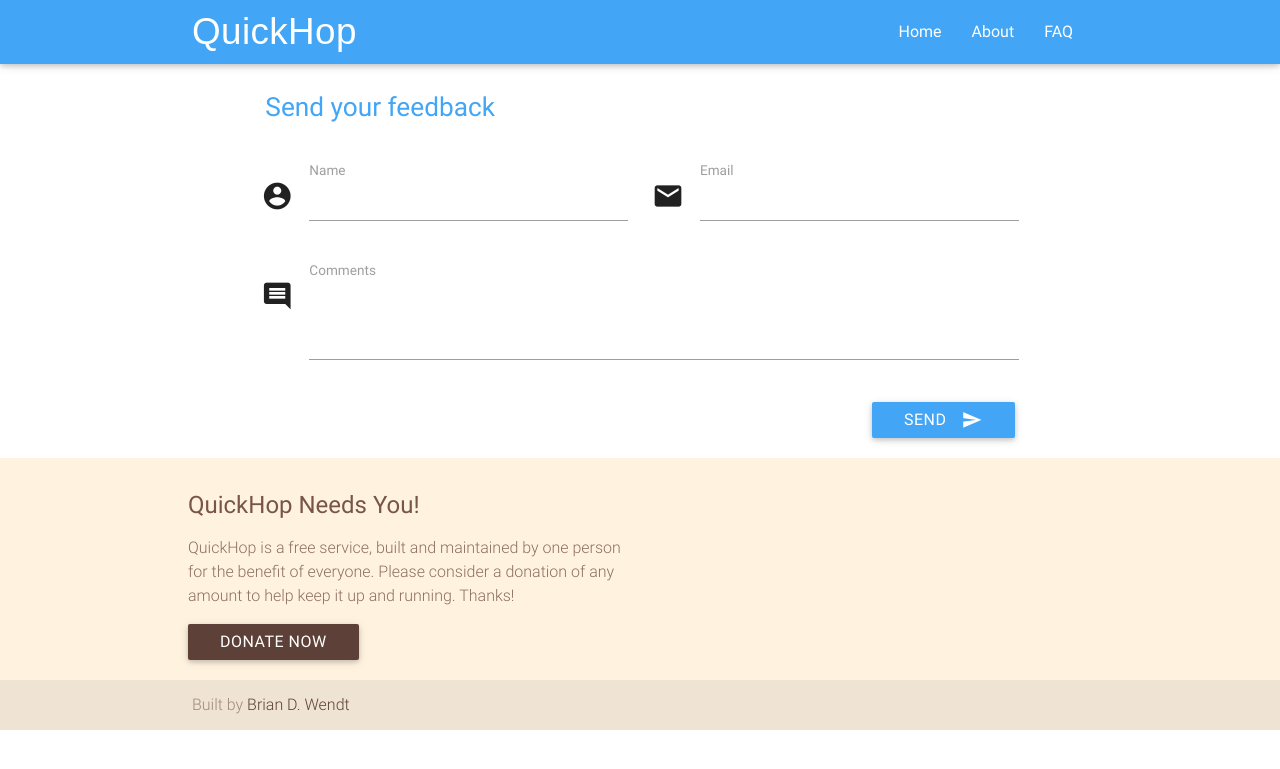
After one commit to briandwendt/quickhop, a Flask app: page /contact in a window 1280 px wide. The commit adds this page. Shown: the top 769 px of the page. Run offline with Flask 2, Linux system fonts and the light colour scheme; parts of the project's set-up code (start-up, migrations or seed data) failed here and were passed over; some libraries are stand-ins or nearby versions; some web fonts are replaced.

Commit message:
Contact form is working, need to get Flask-Mail running next.

```diff
--- a/forms.py
+++ b/forms.py
@@ -1,5 +1,5 @@
 from flask_wtf import Form
-from wtforms import StringField, SelectField, TextAreaField, SubmitField
+from wtforms import StringField, SelectField, TextAreaField
 from wtforms.validators import Length, Required, Email
 from datetime import date, time, datetime
 
@@ -36,13 +36,10 @@ class FindFlights(Form):
                  ("31", 31)])
 
 
-class Feedback(Form):
-    name = TextAreaField('Name')
-    email = TextAreaField('Email', validators=[
-        Required(),
-        Email()
-        ])
-    message = TextAreaField('Message', validators=[
-        Required()
-        ])
-    submit = SubmitField('Send Feedback')
+class Contact(Form):
+    name = StringField('Name', validators=[
+        Length(max=50), Required(message=u'A name. Any name will do.') ])
+    email = StringField('Email',
+        validators=[ Email(message=u'Please provide valid email address.') ])
+    message = TextAreaField('Comments',
+        validators=[ Required(message=u'You really should say SOMEthing.') ])
--- a/main.py
+++ b/main.py
@@ -1,6 +1,6 @@
 # Flask microframework
 from flask import Flask, request, redirect, render_template, url_for, flash
-from forms import FindFlights, Feedback
+from forms import FindFlights, Contact
 from config import CSRF_SECRET_KEY, FS_APP_ID, FS_APP_KEY
 
 # HTTP Requests and datetime utilities
@@ -61,16 +61,17 @@ def search():
     return render_template('search.html', form=form)
 
 
-@app.route('/feedback', methods=['GET', 'POST'])
-def feedback():
-  form = Feedback()
+@app.route('/contact', methods=['GET', 'POST'])
+def contact():
+  form = Contact()
 
   if request.method == 'POST' and form.validate_on_submit():
-    flash('Thanks for your feedback!', 'success-message')
+    # Something about actually SENDING the message
+    # somewhere would be good here...
+    flash('Your message has been sent!', 'success')
     return redirect(url_for('search'))
 
-  elif request.method == 'GET':
-    return render_template('feedback.html', form=form)
+  return render_template('contact.html', form=form)
 
 
 @app.route('/about')
@@ -129,7 +130,7 @@ def flights(origin, destination, year, month, day):
 
     # If there are errors, return to the search form
     if 'error' in flights:
-        flash(flights['error']['errorMessage'])
+        flash(flights['error']['errorMessage'], 'error')
         return redirect(url_for('search'))
 
     # Count the flights
@@ -138,11 +139,11 @@ def flights(origin, destination, year, month, day):
         for flight in flights['flightStatuses']:
             count += 1
     else:
-        flash('No flights found for {0} to {1}.'.format(origin, destination))
+        flash('No flights found for {0} to {1}.'.format(origin, destination), 'error')
         return redirect(url_for('search'))
 
     if count == 0:
-        flash('No flights found for {0} to {1}.'.format(origin, destination))
+        flash('No flights found for {0} to {1}.'.format(origin, destination), 'error')
         return redirect(url_for('search'))
 
     # Render the flights list page
--- a/static/css/style.2015-05-08-3.css
+++ b/static/css/style.2015-05-08-3.css
@@ -60,6 +60,10 @@ h5.subheading {
 ul.flashes li {
   color: red;
   font-size: 0.85rem;
+}
+ul.flashes li.success {
+  color: #fb8c00;
+  font-size: 1rem;
 }
 
 .collapsible-header {
--- a/templates/base.html
+++ b/templates/base.html
@@ -27,12 +27,14 @@
           <li><a href="{{ url_for('search') }}">Home</a></li>
           <li><a href="{{ url_for('about') }}">About</a></li>
           <li><a href="{{ url_for('faq') }}">FAQ</a></li>
+          <!-- <li><a href="{{ url_for('contact') }}">Contact</a></li> -->
         </ul>
 
         <ul id="nav-mobile" class="side-nav">
           <li><a href="{{ url_for('search') }}">Home</a></li>
           <li><a href="{{ url_for('about') }}">About</a></li>
           <li><a href="{{ url_for('faq') }}">FAQ</a></li>
+          <!-- <li><a href="{{ url_for('contact') }}">Contact</a></li> -->
         </ul>
         <a href="#" data-activates="nav-mobile" class="button-collapse"><i class="mdi-file-cloud"></i></a>
       </div>
--- /dev/null
+++ b/templates/contact.html
@@ -0,0 +1,76 @@
+{% extends "base.html" %}
+
+{% block title %} Contact | QuickHop {% endblock %}
+
+{% block content %}
+
+  <div class="section no-pad-bot">
+    <div class="container">
+      <div class="row">
+        <div class="col s12 m10 offset-m1">
+
+            <h5 class="header blue-text text-lighten-1">
+                Send your feedback
+            </h5><br>
+
+            <form method="POST">
+
+                {{ form.csrf_token }}
+
+                <div class="row">
+                  <div class="input-field col s12 m6">
+                    <i class="mdi-action-account-circle prefix"></i>
+                    {{ form.name }}
+                    {{ form.name.label }}
+                    {% if form.name.errors %}
+                      <ul class="errors" style="margin: 0 0 20px 50px;">
+                      {% for error in form.name.errors %}
+                        <li>{{ error }}</li>
+                      {% endfor %}
+                      </ul>
+                    {% endif %}
+                  </div>
+                  <div class="input-field col s12 m6">
+                    <i class="mdi-communication-email prefix"></i>
+                    {{ form.email }}
+                    {{ form.email.label }}
+                    {% if form.email.errors %}
+                      <ul class="errors" style="margin: 0 0 20px 50px;">
+                      {% for error in form.email.errors %}
+                        <li>{{ error }}</li>
+                      {% endfor %}
+                      </ul>
+                    {% endif %}
+                  </div>
+                </div>
+
+                <div class="row">
+                  <div class="input-field col s12">
+                    <i class="mdi-communication-comment prefix"></i>
+                    {{ form.message(class_="materialize-textarea") }}
+                    {{ form.message.label }}
+                    {% if form.message.errors %}
+                      <ul class="errors" style="margin: 0 0 20px 50px;">
+                      {% for error in form.message.errors %}
+                        <li>{{ error }}</li>
+                      {% endfor %}
+                      </ul>
+                    {% endif %}
+                  </div>
+                </div>
+
+                <div class="right">
+                  <button class="btn waves-effect waves-light blue lighten-1"type="submit">
+                    <i class="mdi-content-send right"></i>
+                    Send
+                  </button>
+                </div>
+
+            </form>
+
+        </div>
+      </div>
+    </div>
+  </div>
+
+{% endblock %}
```
Also changed, not shown: templates/feedback.html (deleted, +0 -34 lines), templates/search.html (+7 -7 lines).
